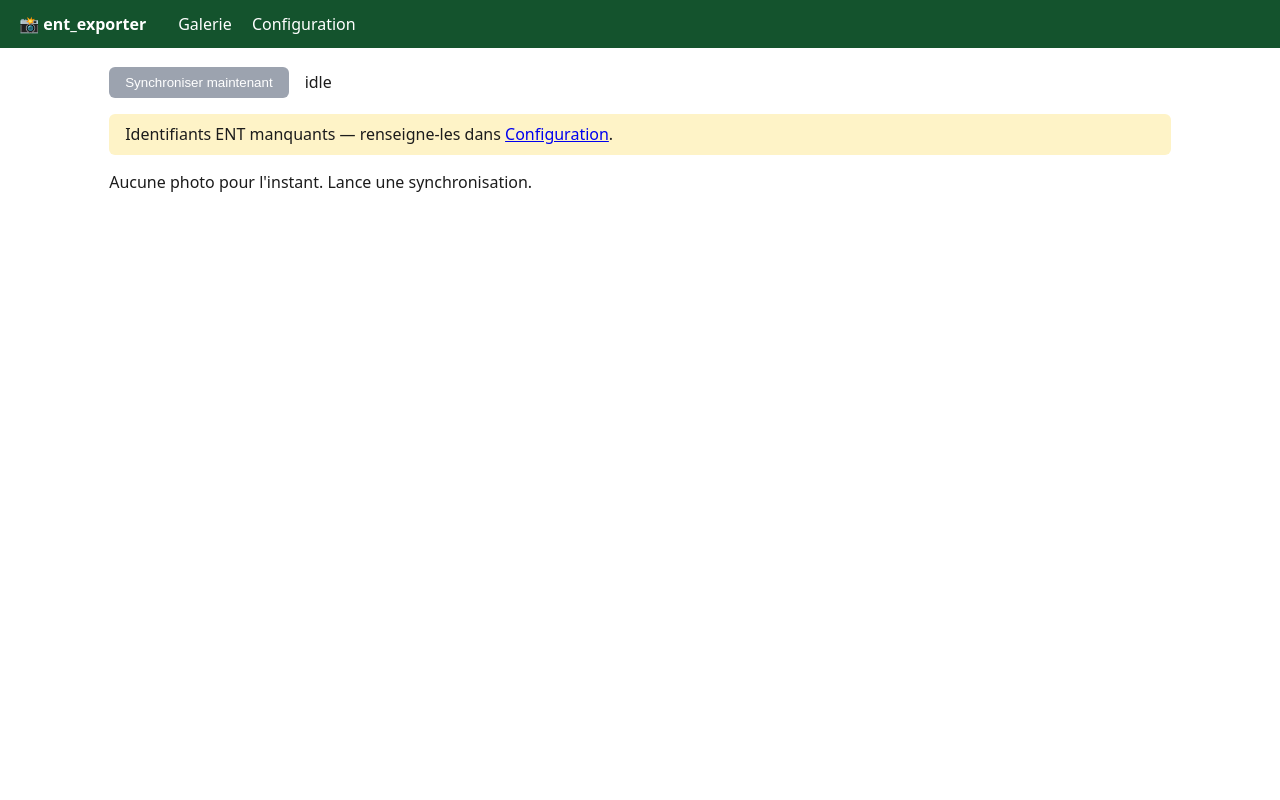
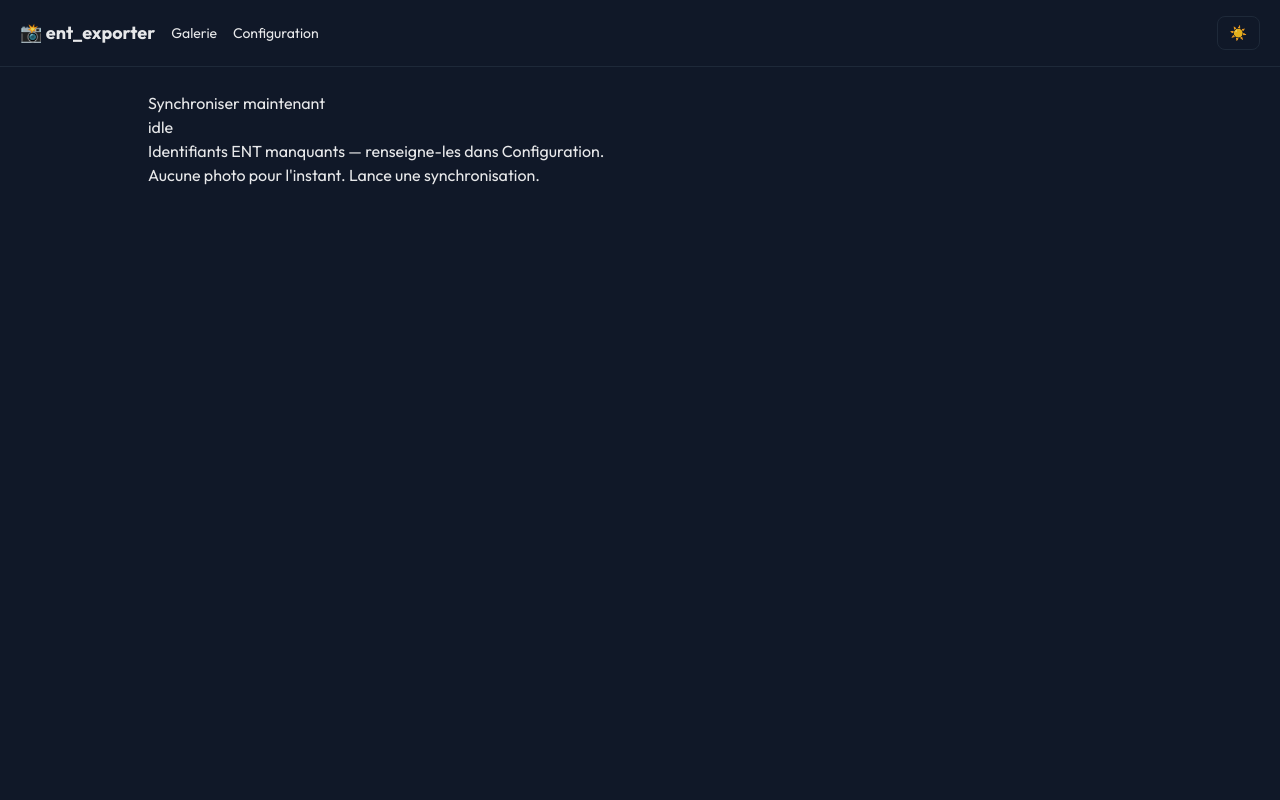
Before and after one commit to SckyzO/beneylu-photo-sync, a FastAPI app: page / in a window 1280 px wide. Run offline with FastAPI, Linux system fonts and the light colour scheme; style sheets or scripts are compiled from the project's sources.

Commit message:
feat(web): cosmos shell, dark default + theme toggle

```diff
--- a/src/ent_exporter/web/static/app.js
+++ b/src/ent_exporter/web/static/app.js
@@ -1,4 +1,14 @@
 (function () {
+  // Theme toggle: flip .dark on <html>, persist choice. Default is dark.
+  const toggle = document.getElementById("theme-toggle");
+  if (toggle) {
+    toggle.addEventListener("click", function () {
+      const dark = document.documentElement.classList.toggle("dark");
+      try { localStorage.theme = dark ? "dark" : "light"; } catch (e) {}
+    });
+  }
+
+  // Sync status polling (unchanged behavior).
   const el = document.getElementById("status");
   if (!el) return;
   async function poll() {
--- a/src/ent_exporter/web/static/style.css
+++ /dev/null
@@ -1,19 +0,0 @@
-* { box-sizing: border-box; }
-body { font-family: system-ui, sans-serif; margin: 0; color: #1c1c1c; }
-header { display: flex; gap: 1rem; align-items: center; padding: .8rem 1.2rem;
-         background: #14532d; color: #fff; }
-header a { color: #fff; text-decoration: none; margin-right: 1rem; }
-.brand { font-weight: 700; }
-main { padding: 1.2rem; max-width: 1100px; margin: 0 auto; }
-.toolbar { display: flex; gap: 1rem; align-items: center; margin-bottom: 1rem; }
-.toolbar button { background: #16a34a; color: #fff; border: 0; padding: .5rem 1rem;
-                  border-radius: 6px; cursor: pointer; }
-.toolbar button[disabled] { background: #9ca3af; cursor: not-allowed; }
-.warn { background: #fef3c7; padding: .6rem 1rem; border-radius: 6px; }
-.grid { display: grid; grid-template-columns: repeat(auto-fill, minmax(150px, 1fr));
-        gap: .5rem; margin-bottom: 1.5rem; }
-.grid img { width: 100%; height: 150px; object-fit: cover; border-radius: 6px; }
-.form { display: flex; flex-direction: column; gap: .9rem; max-width: 420px; }
-.form input { width: 100%; padding: .5rem; }
-#status[data-state="running"] { color: #b45309; }
-#status[data-state="error"] { color: #b91c1c; }
--- a/src/ent_exporter/web/templates/base.html
+++ b/src/ent_exporter/web/templates/base.html
@@ -1,17 +1,34 @@
 <!doctype html>
-<html lang="fr">
+<html lang="fr" class="dark">
 <head>
   <meta charset="utf-8">
   <meta name="viewport" content="width=device-width, initial-scale=1">
   <title>{% block title %}ent_exporter{% endblock %}</title>
-  <link rel="stylesheet" href="/static/style.css">
+  <script>
+    // Apply the persisted theme before first paint (no flash). Dark is default.
+    (function () {
+      try {
+        if (localStorage.theme === "light")
+          document.documentElement.classList.remove("dark");
+        else document.documentElement.classList.add("dark");
+      } catch (e) {}
+    })();
+  </script>
+  <link rel="stylesheet" href="/static/cosmos.css">
 </head>
-<body>
-  <header>
-    <a href="/" class="brand">📸 ent_exporter</a>
-    <nav><a href="/">Galerie</a> <a href="/config">Configuration</a></nav>
+<body class="min-h-screen bg-gray-50 font-outfit text-gray-800 dark:bg-gray-900 dark:text-white/90">
+  <header class="sticky top-0 z-50 flex items-center gap-4 border-b border-gray-200 bg-white px-5 py-4 dark:border-gray-800 dark:bg-gray-900">
+    <a href="/" class="text-lg font-bold">📸 ent_exporter</a>
+    <nav class="flex gap-4 text-sm">
+      <a href="/" class="hover:text-brand-500">Galerie</a>
+      <a href="/config" class="hover:text-brand-500">Configuration</a>
+    </nav>
+    <button id="theme-toggle" type="button" aria-label="Basculer le thème"
+      class="ml-auto rounded-lg border border-gray-200 px-3 py-1.5 text-sm dark:border-gray-800">
+      <span class="hidden dark:inline">☀️</span><span class="inline dark:hidden">🌙</span>
+    </button>
   </header>
-  <main>{% block content %}{% endblock %}</main>
+  <main class="mx-auto max-w-5xl px-5 py-6">{% block content %}{% endblock %}</main>
   <script src="/static/app.js"></script>
 </body>
 </html>
```
Also changed, not shown: tests/web/test_app.py (+10 -0 lines).
